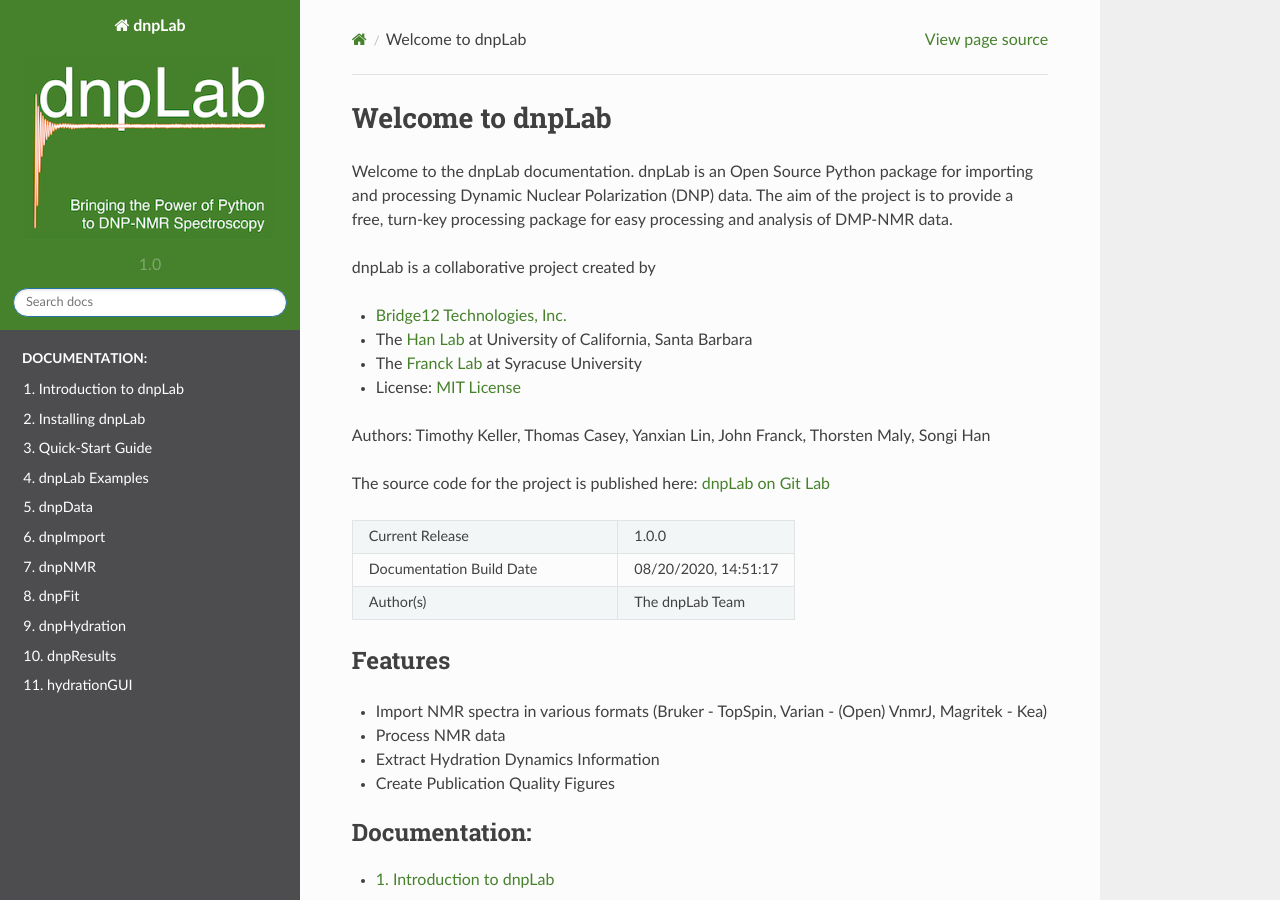
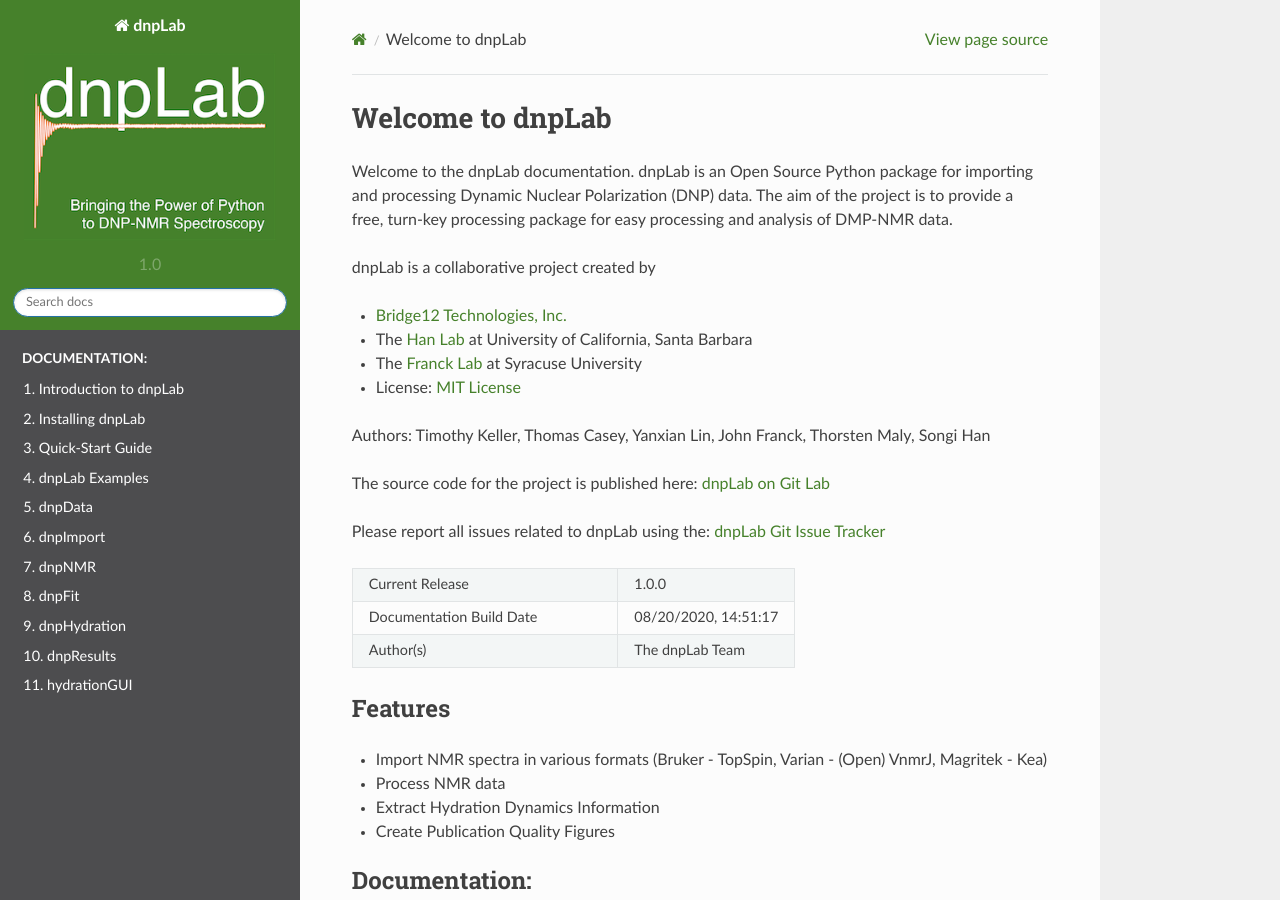
Before and after one commit to DNPLab/DNPLabRelease, a Sphinx documentation site: the page built from docs/source/index.rst, in a window 1280 px wide and 900 px high. Built offline with Sphinx 7.4.7 and the Read the Docs theme 2.0.0, drawn with Linux system fonts in a browser that asks for light colours.

Commit message:
Updating Links

```diff
--- a/docs/source/index.rst
+++ b/docs/source/index.rst
@@ -30,6 +30,10 @@
 
    <a href="https://github.com/DNPLab/dnpLab" target="_blank"> dnpLab on Git Lab</a>
 
+.. |dnpLabGitIssueTrackerLink| raw:: html
+
+   <a href="https://github.com/DNPLab/dnpLab/issues" target="_blank"> dnpLab Git Issue Tracker</a>
+
 
 =================
 Welcome to dnpLab
@@ -47,6 +51,8 @@ dnpLab is a collaborative project created by
 Authors: Timothy Keller, Thomas Casey, Yanxian Lin, John Franck, Thorsten Maly, Songi Han
 
 The source code for the project is published here: |dnpLabGitLink|
+
+Please report all issues related to dnpLab using the: |dnpLabGitIssueTrackerLink|
 
 .. list-table::
    :widths: 60 40
```
